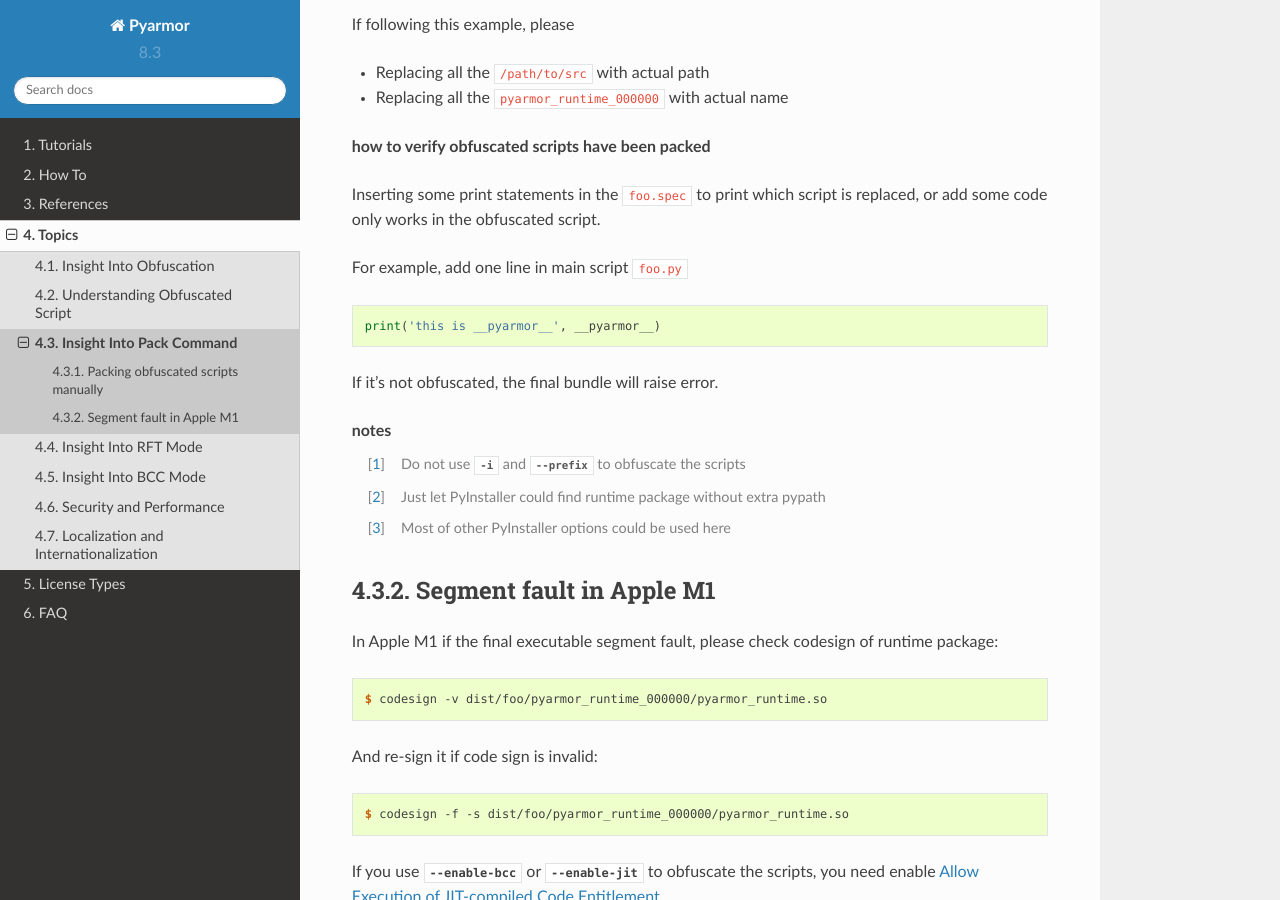
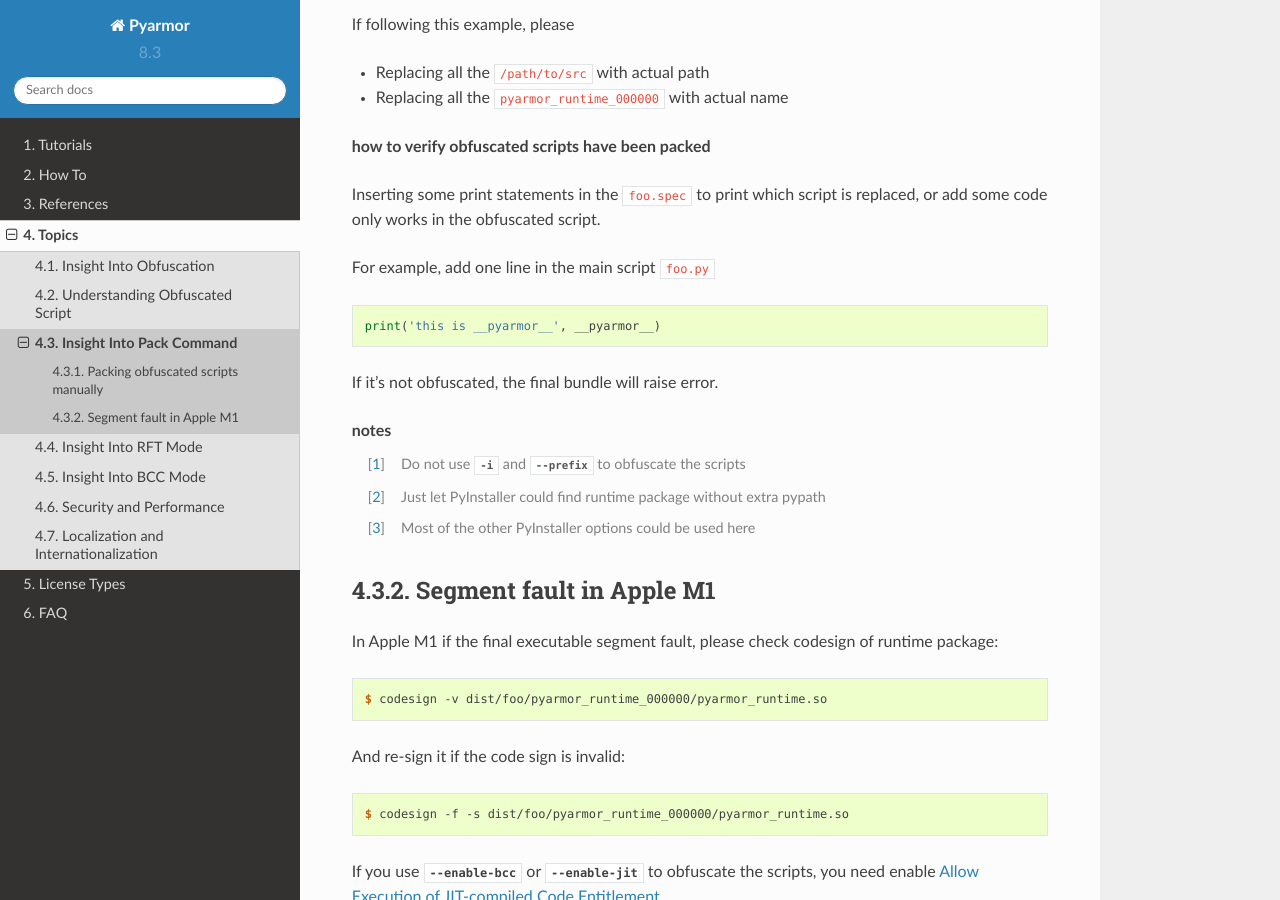
Before and after one commit to dashingsoft/pyarmor, a Sphinx documentation site: the page built from docs/topic/repack.rst, in a window 1280 px wide and 900 px high, scrolled down 1945 px. Built offline with Sphinx 7.4.7 and the Read the Docs theme 2.0.0, drawn with Linux system fonts in a browser that asks for light colours; some of the changed text lies outside the part shown.

Commit message:
Update repack.rst

```diff
--- a/docs/topic/repack.rst
+++ b/docs/topic/repack.rst
@@ -102,7 +102,7 @@ If following this example, please
 
 Inserting some print statements in the ``foo.spec`` to print which script is replaced, or add some code only works in the obfuscated script.
 
-For example, add one line in main script ``foo.py``
+For example, add one line in the main script ``foo.py``
 
 .. code-block:: python
 
@@ -114,7 +114,7 @@ If it's not obfuscated, the final bundle will raise error.
 
 .. [#] Do not use :option:`-i` and :option:`--prefix` to obfuscate the scripts
 .. [#] Just let PyInstaller could find runtime package without extra pypath
-.. [#] Most of other PyInstaller options could be used here
+.. [#] Most of the other PyInstaller options could be used here
 
 Segment fault in Apple M1
 =========================
@@ -123,7 +123,7 @@ In Apple M1 if the final executable segment fault, please check codesign of runt
 
     $ codesign -v dist/foo/pyarmor_runtime_000000/pyarmor_runtime.so
 
-And re-sign it if code sign is invalid::
+And re-sign it if the code sign is invalid::
 
     $ codesign -f -s dist/foo/pyarmor_runtime_000000/pyarmor_runtime.so
 
```
Also changed, not shown: other parts of docs/topic/repack.rst (+2 -2 lines).
